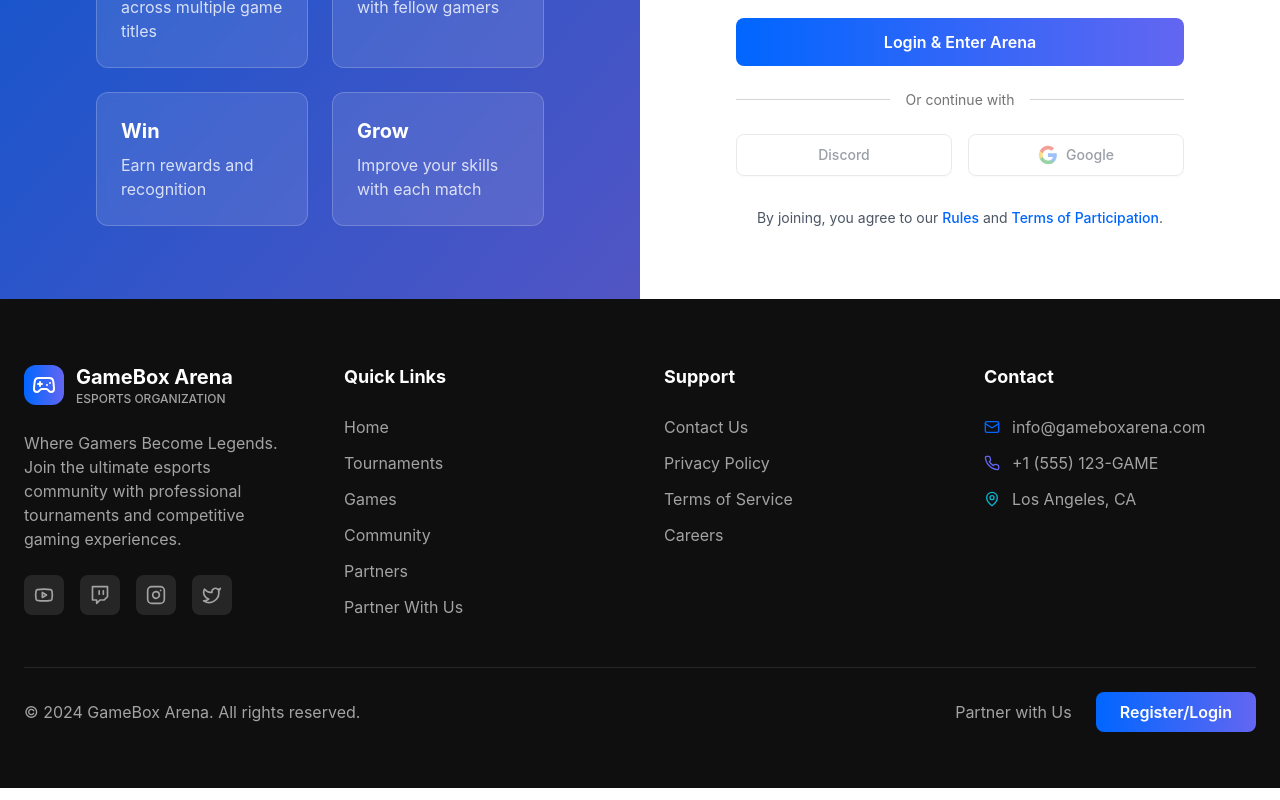
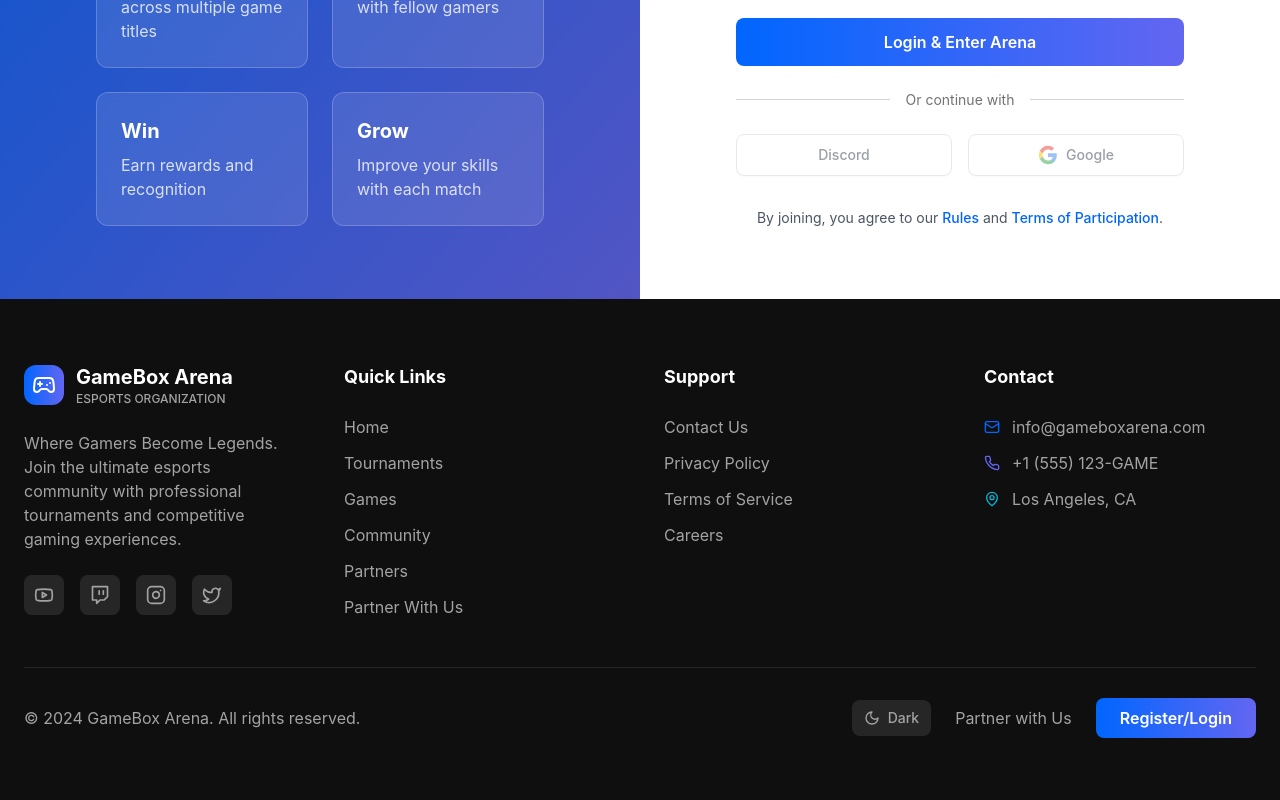
Before and after one commit to Davidlancer/projectgammebox, a React (Vite) app: page /auth in a window 1280 px wide. Shown: the part 501-1301 px from the top of the page. Built offline with nearby package versions, Linux system fonts and the light colour scheme.

Commit message:
Move Dark Mode Toggle to Footer

```diff
--- a/src/components/Footer.tsx
+++ b/src/components/Footer.tsx
@@ -1,9 +1,16 @@
 import React, { useState } from 'react';
-import { Gamepad2, Youtube, Twitch, Instagram, Twitter, Mail, MapPin, Phone } from 'lucide-react';
+import { Gamepad2, Youtube, Twitch, Instagram, Twitter, Mail, MapPin, Phone, Moon, Sun } from 'lucide-react';
 import { Link } from 'react-router-dom';
 import { motion } from 'framer-motion';
 
 const Footer = () => {
+  const [theme, setTheme] = useState('light');
+  const isDarkMode = theme === 'dark';
+
+  const toggleTheme = () => {
+    setTheme((prevTheme) => (prevTheme === 'light' ? 'dark' : 'light'));
+  };
+
   const socialLinks = [
     { icon: Youtube, href: '#', color: 'hover:text-red-500' },
     { icon: Twitch, href: '#', color: 'hover:text-purple-500' },
@@ -48,12 +55,6 @@ const Footer = () => {
         ease: "easeOut"
       }
     }
-  };
-
-  const [theme, setTheme] = useState('light');
-
-  const toggleTheme = () => {
-    setTheme((prevTheme) => (prevTheme === 'light' ? 'dark' : 'light'));
   };
 
   return (
@@ -189,6 +190,31 @@ const Footer = () => {
               © 2024 GameBox Arena. All rights reserved.
             </div>
             <div className="flex flex-col sm:flex-row items-center space-y-3 sm:space-y-0 sm:space-x-6">
+              {/* Dark Mode Toggle */}
+              <motion.button
+                onClick={toggleTheme}
+                className="flex items-center space-x-2 px-3 py-2 rounded-lg bg-dark-700 hover:bg-dark-600 transition-colors duration-300 text-gray-400 hover:text-white"
+                whileHover={{ scale: 1.05 }}
+                whileTap={{ scale: 0.95 }}
+                transition={{ duration: 0.2 }}
+                title={isDarkMode ? 'Switch to Light Mode' : 'Switch to Dark Mode'}
+              >
+                <motion.div
+                  initial={false}
+                  animate={{ rotate: isDarkMode ? 180 : 0 }}
+                  transition={{ duration: 0.3 }}
+                >
+                  {isDarkMode ? (
+                    <Sun className="w-4 h-4" />
+                  ) : (
+                    <Moon className="w-4 h-4" />
+                  )}
+                </motion.div>
+                <span className="text-sm font-medium">
+                  {isDarkMode ? 'Light' : 'Dark'}
+                </span>
+              </motion.button>
+
               <motion.div whileHover={{ scale: 1.05 }} transition={{ duration: 0.2 }}>
                 <Link to="/partner" className="text-gray-400 hover:text-primary-blue transition-colors duration-300 text-sm sm:text-base">
                   Partner with Us
--- a/src/pages/HomePage.tsx
+++ b/src/pages/HomePage.tsx
@@ -7,19 +7,11 @@ import Community from '../components/Community';
 import Sponsors from '../components/Sponsors';
 import Header from '../components/Header';
 import Footer from '../components/Footer';
-import { useState } from 'react';
 
 const HomePage = () => {
-  const [theme, setTheme] = useState('light');
-  const isDarkMode = theme === 'dark';
-  const toggleDarkMode = () => setTheme(isDarkMode ? 'light' : 'dark');
-
   return (
-    <div className={`min-h-screen ${isDarkMode ? 'bg-dark-900 text-white' : 'bg-white text-dark-900'} font-sans`}>
+    <div className="min-h-screen bg-white text-dark-900 font-sans">
       <Header />
-      <button onClick={toggleDarkMode} className="p-2 m-4 bg-primary-blue text-white rounded">
-        Toggle Dark Mode
-      </button>
       <Hero />
       <About />
       <Tournaments />
```
